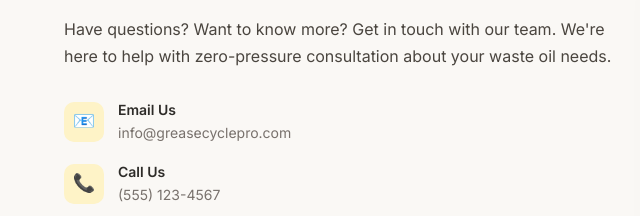
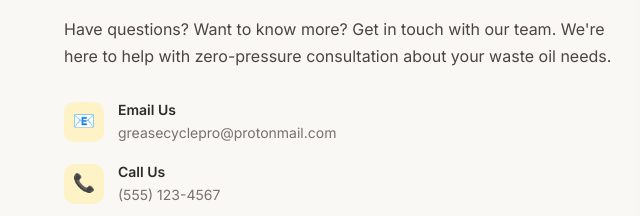
Before and after one commit to dkl-lab/Grease, a website: page public/index.html in a window 1280 px wide. Shown: the part 5200-5416 px from the top of the page, 0-640 px from the left. Drawn offline with nearby package versions, Linux system fonts and the light colour scheme.

Commit message:
Update contact email to greasecyclepro@protonmail.com

```diff
--- a/public/index.html
+++ b/public/index.html
@@ -1190,7 +1190,7 @@
                         <div class="contact-detail-icon">📧</div>
                         <div>
                             <h4>Email Us</h4>
-                            <p>info@greasecyclepro.com</p>
+                            <p>greasecyclepro@protonmail.com</p>
                         </div>
                     </div>
                     <div class="contact-detail">
```
